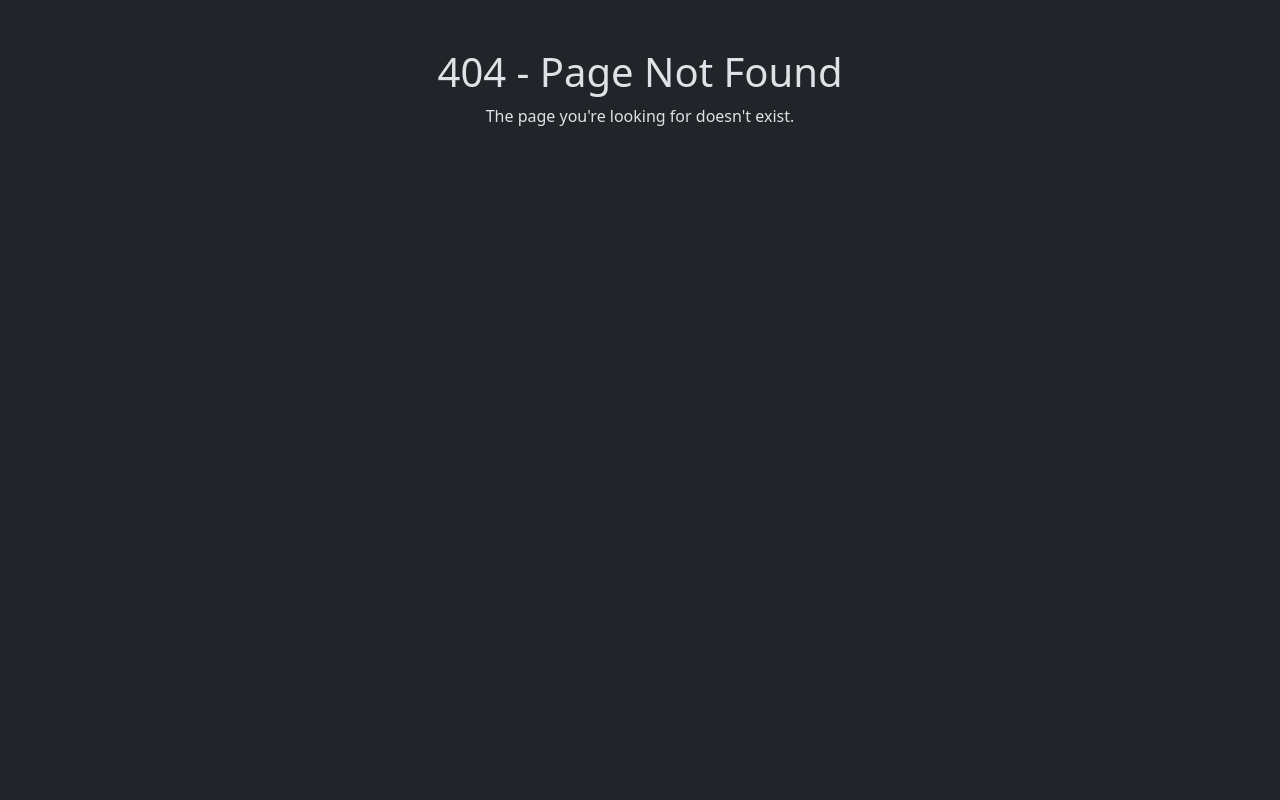
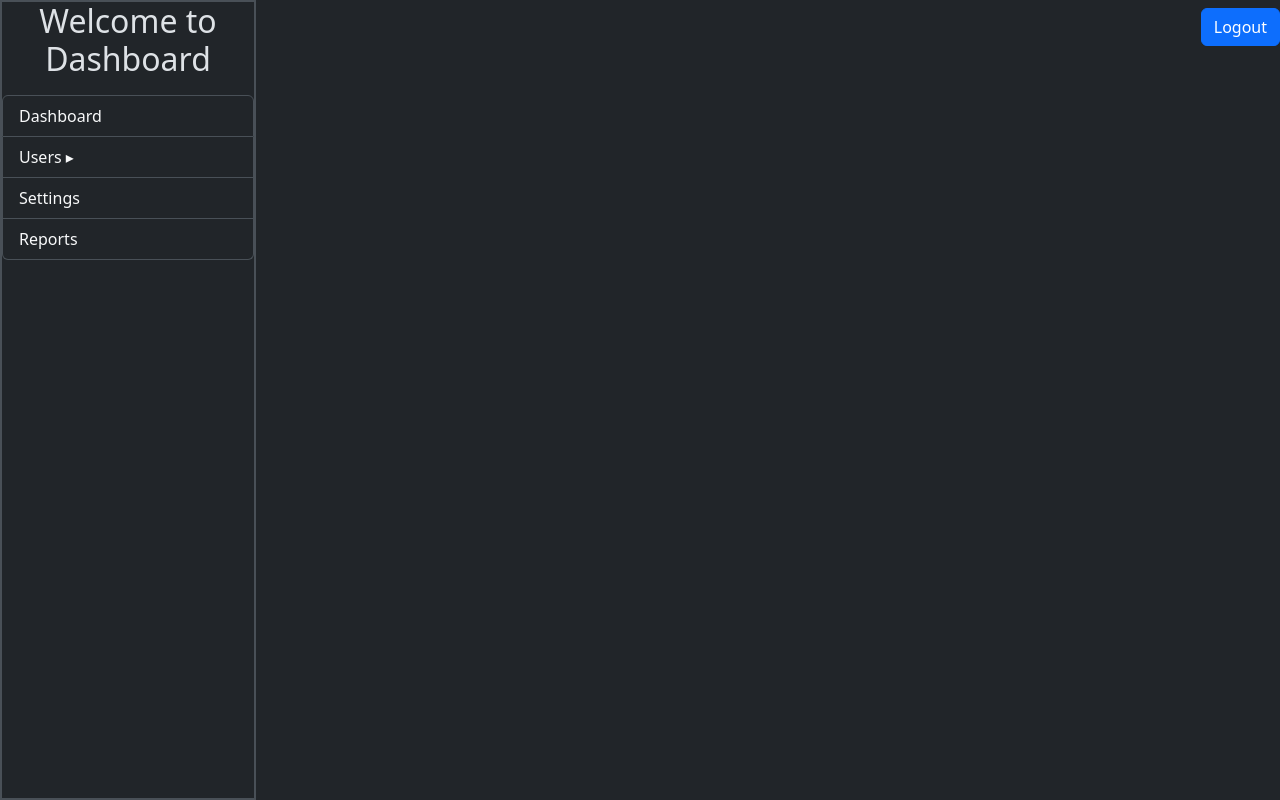
Before and after one commit to RamithaHeshan33/Inventory-Management-System, a React (Vite) app in the folder frontend/: page /admin/dashboard in a window 1280 px wide. Before the commit this address had no page. Built offline with nearby package versions, Linux system fonts and the light colour scheme.

Commit message:
admin dashboard

```diff
--- a/frontend/src/App.css
+++ b/frontend/src/App.css
@@ -0,0 +1,11 @@
+.nav-link-light {
+    text-decoration: none;
+    color: #fff;
+    display: block;
+    transition: background-image 2s ease, color 2s ease;
+  }
+
+  .nav-link-light:hover {
+    background-image: linear-gradient(to right, #5f67ff, #7b7dfe);
+    color: white;
+  }
--- a/frontend/src/App.jsx
+++ b/frontend/src/App.jsx
@@ -9,6 +9,8 @@ import Features from './pages/Features/Features';
 import About from './pages/About/About';
 import Roles from './pages/Roles/Roles';
 import Contact from './pages/Contact/Contact';
+
+import AdminDashboard from './pages/Admin/Dashboard/AdminDashboard';
 
 function App() {
 
@@ -23,7 +25,7 @@ function App() {
         <Route path="/contact" element={<Contact />} />
         <Route path="/roles" element={<Roles />} />
 
-
+        <Route path="/admin/dashboard" element={<AdminDashboard />} />
 
         <Route path='*' element={<NotFound />} />
       </Routes>
--- /dev/null
+++ b/frontend/src/components/Dashboard/Dashboard.jsx
@@ -0,0 +1,47 @@
+import React, {useState} from 'react'
+import { Link } from 'react-router-dom'
+
+function Dashboard() {
+    const [openMenu, setOpenMenu] = useState(null)
+
+    const toggleSubMenu = (menu) => {
+        setOpenMenu(openMenu === menu ? null : menu)
+    }
+
+  return (
+    <div>
+        <div className="side-bar border border-2" style={{width: "20%", height: "100vh", position: "fixed", top: 0, left: 0}}>
+            <h2 className="text-center mb-3">Welcome to Dashboard</h2>
+            <ul className="list-group">
+                <li className="list-group-item nav-link-light"><Link to="/admin/dashboard" className='text-decoration-none text-light'>Dashboard</Link></li>
+                <li className="list-group-item text-light">
+                    <div onClick={() => toggleSubMenu("users")} style={{ cursor: "pointer" }}>
+                    Users {openMenu === "users" ? "▾" : "▸"}
+                    </div>
+                    {openMenu === "users" && (
+                    <ul className="list-group mt-2">
+                        <li className="list-group-item p-1">
+                        <Link to="/admin/users/all" className="nav-link-light" style={{padding: '0.2rem'}}>All Users</Link>
+
+                        </li>
+                        <li className="list-group-item p-1">
+                        <Link to="/admin/users/add" className="nav-link-light" style={{padding: '0.2rem'}}>Add User</Link>
+                        </li>
+                    </ul>
+                    )}
+                </li>
+                <li className="list-group-item nav-link-light"><Link to="/admin/settings" className='text-decoration-none text-light'>Settings</Link></li>
+                <li className="list-group-item nav-link-light"><Link to="/admin/reports" className='text-decoration-none text-light'>Reports</Link></li>
+            </ul>
+
+        </div>
+
+        <div className="d-flex justify-content-end mt-2">
+            <button className="btn btn-primary">Logout</button>
+        </div>
+
+    </div>
+  )
+}
+
+export default Dashboard
--- /dev/null
+++ b/frontend/src/pages/Admin/Dashboard/AdminDashboard.jsx
@@ -0,0 +1,12 @@
+import React from 'react'
+import Dashboard from '../../../components/Dashboard/Dashboard'
+
+function AdminDashboard() {
+  return (
+    <div>
+        <Dashboard />
+    </div>
+  )
+}
+
+export default AdminDashboard
```
